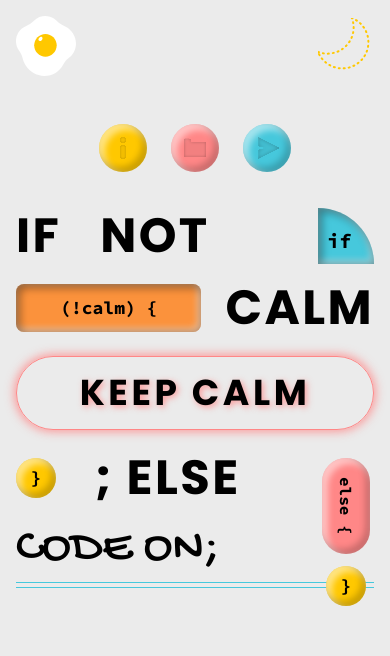
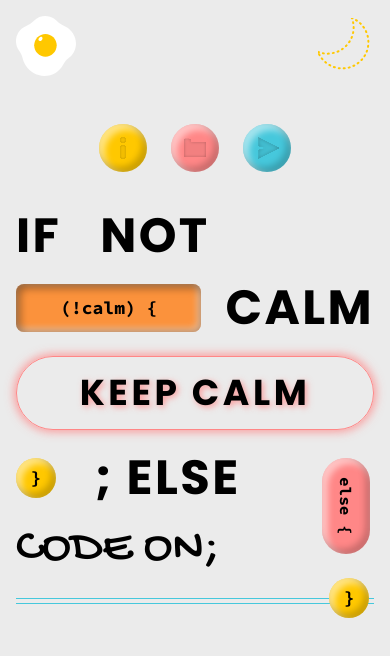
Before and after one commit to HsiaooooooJu/nextfolio, a Next.js app: page / in a window 390 px wide. Shown: the top 656 px of the page. Built offline with nearby package versions, Linux system fonts and the light colour scheme.

Commit message:
feat(home): add filter hue style

```diff
--- a/app/(home)/contact/SnakeGame.tsx
+++ b/app/(home)/contact/SnakeGame.tsx
@@ -133,6 +133,9 @@ export default function Practice() {
                         </Button>
                     )}
                 </div>
+                <p className='font-code text-canary mt-3'>
+                    Snake game is not available on mobile phone yet. :P
+                </p>
             </div>
         </>
     )
--- a/app/components/LandingDeco.tsx
+++ b/app/components/LandingDeco.tsx
@@ -1,7 +1,60 @@
+'use client'
+
+import { useState, useEffect, useRef } from 'react'
+import { Button } from '../ui'
+import { throttle } from '../utils'
+
 import cx from 'clsx'
 
+const colorMap = [
+    ['bg-blue/25', 'group-hover:bg-pink/25'],
+    ['bg-blue/50', 'group-hover:bg-pink/50'],
+    ['bg-blue/75', 'group-hover:bg-pink/75'],
+    ['bg-blue', 'group-hover:bg-pink'],
+]
+
+const maxBarRatio = 87.5
+
 export default function LandingDeco() {
-    const quarterStyle = 'hidden size-14 rounded-tr-full sm:block'
+    const [hue, setHue] = useState(360)
+    const [dragging, setDragging] = useState(false)
+    const barRef = useRef<HTMLDivElement>(null)
+    const throttledUpdateHue = useRef<(x: number) => void>(null)
+    const leftDistance = `${(hue / 360) * maxBarRatio}%`
+    const filterStyle = `hue-rotate(${hue}deg)`
+
+    useEffect(() => {
+        if (!dragging) return
+
+        if (!throttledUpdateHue.current) {
+            throttledUpdateHue.current = throttle((x: number) => {
+                if (!barRef.current) return
+                const { left, width } = barRef.current.getBoundingClientRect()
+                const moveDeg = Math.round(((x - left) / width) * 360)
+                setHue(Math.min(Math.max(moveDeg, 0), 360))
+            }, 16)
+        }
+
+        const handleMouseMove = (e: MouseEvent) =>
+            throttledUpdateHue.current?.(e.clientX)
+        const handleTouchMove = (e: TouchEvent) =>
+            throttledUpdateHue.current?.(e.touches[0].clientX)
+        const stopDragging = () => setDragging(false)
+
+        window.addEventListener('mousemove', handleMouseMove)
+        window.addEventListener('mouseup', stopDragging)
+
+        window.addEventListener('touchmove', handleTouchMove)
+        window.addEventListener('touchend', stopDragging)
+
+        return () => {
+            window.removeEventListener('mousemove', handleMouseMove)
+            window.removeEventListener('mouseup', stopDragging)
+
+            window.removeEventListener('touchmove', handleTouchMove)
+            window.removeEventListener('touchend', stopDragging)
+        }
+    }, [dragging])
 
     return (
         <div className='m-auto flex w-full max-w-sm flex-col gap-6 md:m-0'>
@@ -9,20 +62,37 @@ export default function LandingDeco() {
                 <p className='font-default z-1 text-5xl font-bold tracking-wider dark:text-white'>
                     IF &ensp;NOT
                 </p>
-                <div className='flex-between absolute right-0 gap-4'>
-                    <div className={cx('bg-blue/25', quarterStyle)}></div>
-                    <div className={cx('bg-blue/50', quarterStyle)}></div>
-                    <div className={cx('bg-blue/75', quarterStyle)}></div>
-                    <div className='bg-blue font-code inset-shadow-btn_active hover:inset-shadow-btn_default size-14 rounded-tr-full text-xl font-bold'>
-                        <p className='translate-x-1/6 translate-y-2/3 transform text-black'>
-                            if
-                        </p>
-                    </div>
+                <div className='flex-between group absolute right-0 gap-4'>
+                    {colorMap.map((color, index) => (
+                        <div
+                            key={index}
+                            style={{ filter: filterStyle }}
+                            className={cx(
+                                'hidden size-14 rounded-tr-full sm:block',
+                                color,
+                                index === 3 && 'inset-shadow-btn_active',
+                            )}
+                        >
+                            {index === 3 && (
+                                <p
+                                    className={cx(
+                                        'translate-x-1/6 translate-y-2/3 transform',
+                                        'font-code text-xl font-bold text-black',
+                                    )}
+                                >
+                                    if
+                                </p>
+                            )}
+                        </div>
+                    ))}
                 </div>
             </div>
 
             <div className='flex-between gap-6 font-bold'>
-                <div className='bg-coral font-code inset-shadow-btn_active hover:inset-shadow-btn_default flex-center h-12 w-2/3 rounded-lg text-lg text-black'>
+                <div
+                    style={{ filter: filterStyle }}
+                    className='bg-coral font-code inset-shadow-btn_active hover:inset-shadow-btn_default flex-center h-12 w-2/3 rounded-lg text-lg text-black'
+                >
                     <p className='font-code'>{'(!calm) {'}</p>
                 </div>
                 <p className='font-default text-5xl tracking-wider dark:text-white'>
@@ -30,19 +100,28 @@ export default function LandingDeco() {
                 </p>
             </div>
 
-            <div className='font-default border-pink shadow-pink rounded-full border p-4 text-center text-4xl font-bold tracking-widest dark:text-white'>
+            <div
+                style={{ filter: filterStyle }}
+                className='font-default border-pink shadow-pink rounded-full border p-4 text-center text-4xl font-bold tracking-widest dark:text-white'
+            >
                 <p className='text-shadow-pink'>KEEP CALM</p>
             </div>
 
             <div className='relative flex items-center font-bold'>
-                <p className='bg-canary hover:shadow-canary font-code inset-shadow-btn_default flex-center h-10 w-10 rounded-full text-lg text-black sm:w-1/3'>
+                <p
+                    style={{ filter: filterStyle }}
+                    className='bg-canary hover:shadow-canary font-code inset-shadow-btn_default flex-center h-10 w-10 rounded-full text-lg text-black sm:w-1/3'
+                >
                     {'}'}
                 </p>
                 <p className='font-default text-5xl tracking-wider dark:text-white'>
                     {' '}
                     &ensp; ; ELSE
                 </p>
-                <p className='bg-pink hover:shadow-pink font-code inset-shadow-btn_default vertical-rl flex-center absolute top-1 right-1 h-24 w-12 rounded-full text-black'>
+                <p
+                    style={{ filter: filterStyle }}
+                    className='bg-pink hover:shadow-pink font-code inset-shadow-btn_default vertical-rl flex-center absolute top-1 right-1 h-24 w-12 rounded-full text-black'
+                >
                     {'else {'}
                 </p>
             </div>
@@ -52,11 +131,19 @@ export default function LandingDeco() {
                 </p>
             </div>
             <div className='relative'>
-                <p className='bg-canary hover:shadow-canary font-code inset-shadow-btn_default flex-center absolute -top-8 right-2 size-10 rounded-full text-lg font-bold text-black'>
+                <Button
+                    onMouseDown={() => setDragging(true)}
+                    onTouchStart={() => setDragging(true)}
+                    style={{ left: leftDistance, filter: filterStyle }}
+                    className='bg-canary hover:shadow-canary font-code absolute -top-5 z-1 size-10 rounded-full text-lg font-bold text-black'
+                >
                     {'}'}
-                </p>
-                <hr className='border-blue -mt-4 mb-1' />
-                <hr className='border-blue' />
+                </Button>
+                <div
+                    style={{ filter: filterStyle }}
+                    ref={barRef}
+                    className='border-blue h-1.5 border-y-1'
+                ></div>
             </div>
         </div>
     )
--- a/app/utils/throttle.ts
+++ b/app/utils/throttle.ts
@@ -1,6 +1,6 @@
 export default function throttle<T extends unknown[]>(
     fn: (...args: T) => void,
-    delay: number,
+    delay: number = 500,
 ) {
     let timer: ReturnType<typeof setTimeout> | null = null
     return (...args: T) => {
```
